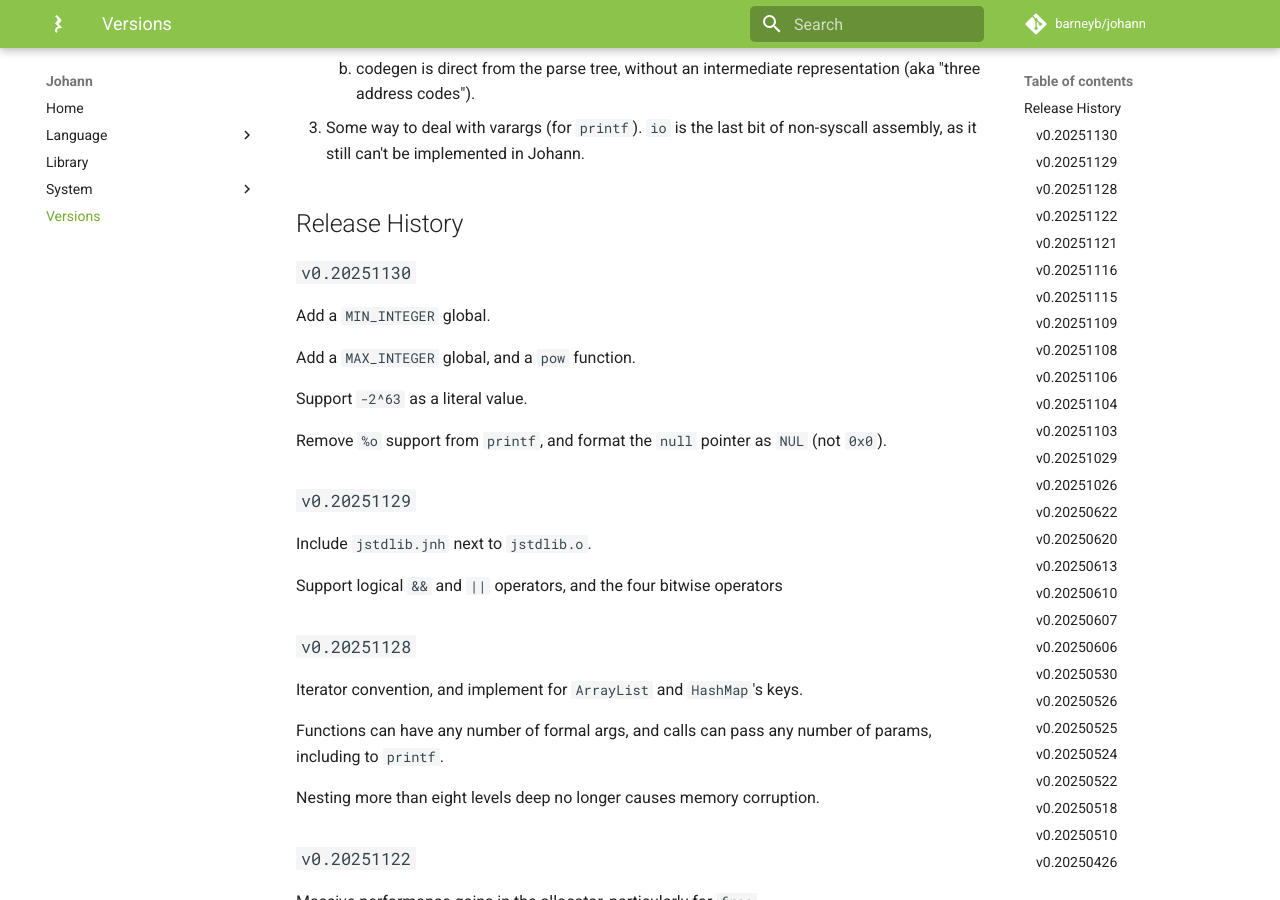
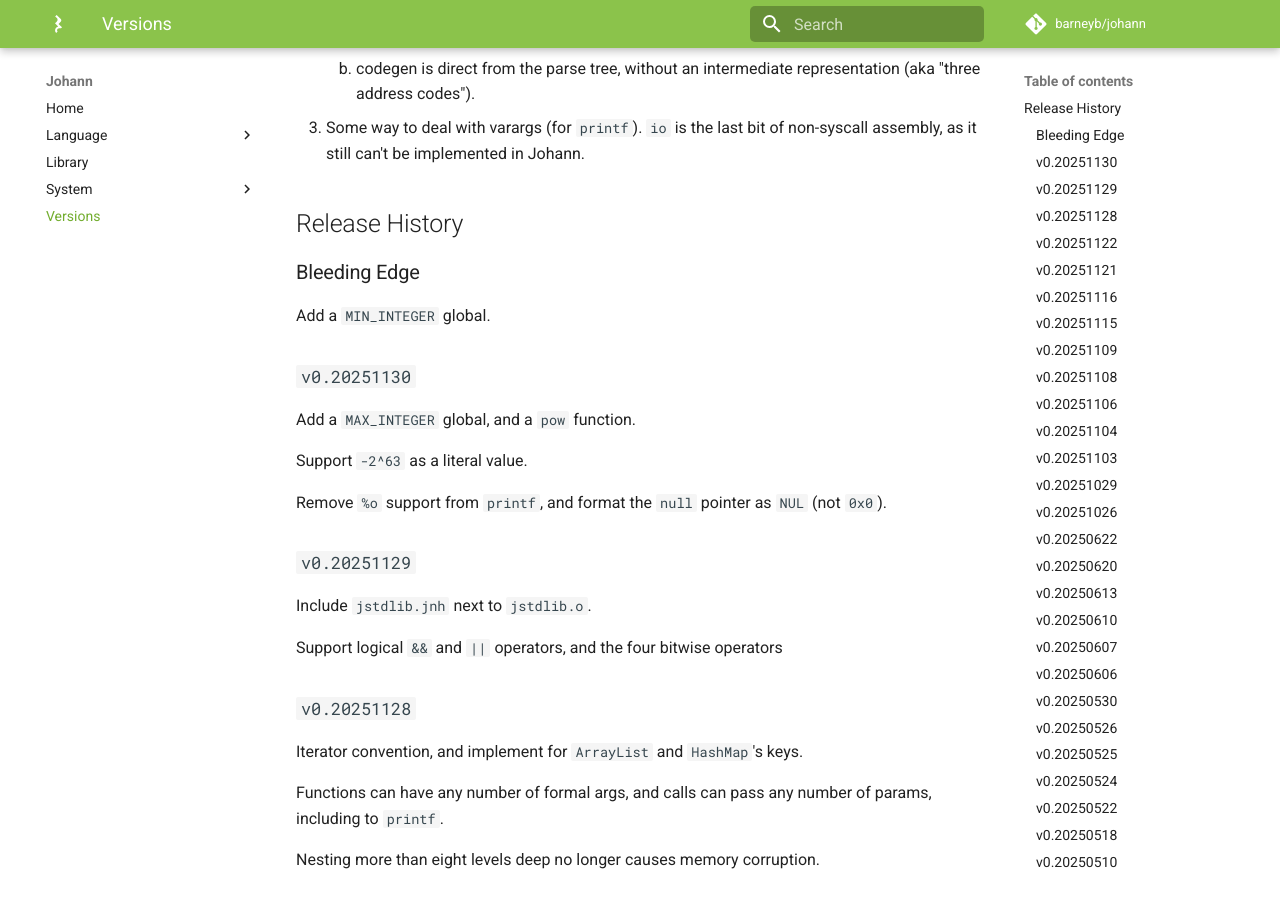
Before and after one commit to barneyb/johann, an MkDocs documentation site: the page built from documentation/docs/versions/index.md, in a window 1280 px wide and 900 px high, scrolled down 543 px. Built offline with MkDocs 1.6.1 and Material for MkDocs 9.7.7, drawn with Linux system fonts in a browser that asks for light colours; comment, search, counter and statistics services are not loaded.

Commit message:
fix mis-merged release notes

```diff
--- a/documentation/docs/versions/index.md
+++ b/documentation/docs/versions/index.md
@@ -19,11 +19,11 @@ A few things remain before 1.0:
 
 ## Release History
 
-[//]: # (### Bleeding Edge)
+### Bleeding Edge
+
+Add a `MIN_INTEGER` global.
 
 ### `v0.20251130`
-
-Add a `MIN_INTEGER` global.
 
 Add a `MAX_INTEGER` global, and a `pow` function.
 
```
